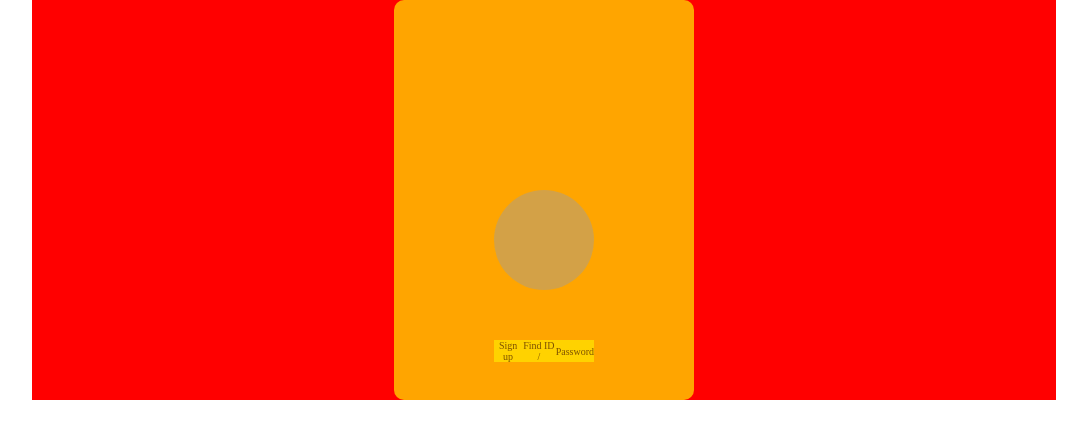
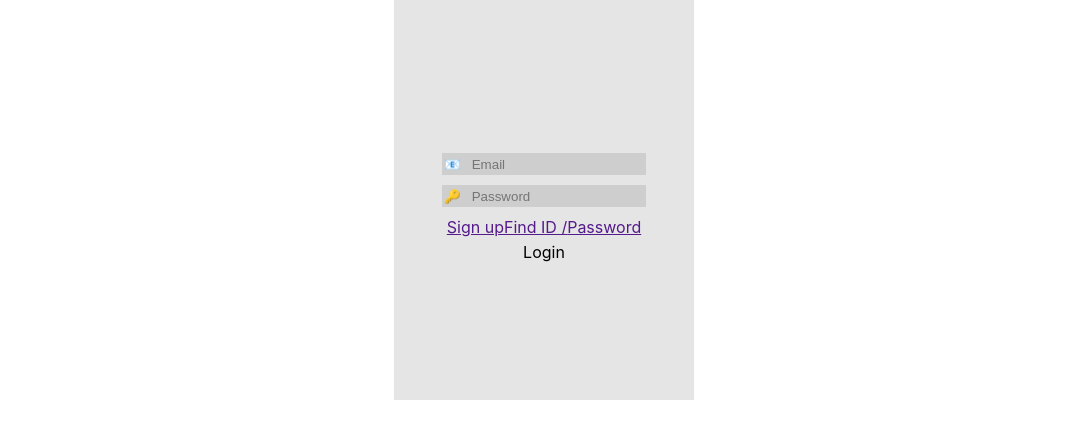
Before and after one commit to dzface/kh-mini-project, a React (Create React App) app: page / in a window 1280 px wide. Shown: the top 438 px of the page, without its empty margins (96-1183 px from the left). Built offline with nearby package versions, Linux system fonts and the light colour scheme; grey boxes are pictures that could not be loaded.

Commit message:
module.css 로 스타일 변경

```diff
--- a/src/Login-component.js
+++ b/src/Login-component.js
@@ -1,86 +1,12 @@
-import styled from "styled-components";
 import { useState } from "react";
-import imgLogo from "./image/person-icon2.png";
+import styles from "./css/loginpage.module.css";
+
 // useRef 쓰기
-
-const Container = styled.div`
-  width: 1024px;
-  display: flex; /* 부모 요소를 flex container로 설정 */
-  justify-content: center; /* 수평 가운데 정렬 */
-  align-items: center; /* 수직 가운데 정렬 */
-  margin: 0 auto;
-  background-color: red;
-`;
-const Box = styled.div`
-  width: 300px;
-  height: 400px;
-  display: flex; /* 자식 요소들을 flex container로 설정 */
-  flex-direction: column; /* 자식 요소들을 세로 방향으로 배열 */
-  justify-content: center; /* 수직 가운데 정렬 */
-  align-items: center; /* 수평 가운데 정렬 */
-  text-align: center;
-  border-radius: 10px;
-  background-color: orange;
-`;
-const ImegeItem = styled.div`
-  width: 100px;
-  height: 100px;
-  background-image: url("../image/person-icon2.png");
-  border-radius: 100%;
-  background-color: rgb(255, 255, 255, 0.3);
-  opacity: 0.9;
-  background-repeat: no-repeat;
-  background-size: cover;
-  margin-bottom: 50px;
-`;
-const Box_div = styled.div`
-  width: 100px;
-  height: 20px;
-  font-family: "GmarketSansMedium";
-  color: beige;
-  font-size: 10px;
-  border-radius: 2px;
-  opacity: 0.5;
-`;
-const LoginSub = styled.div`
-  width: 100%;
-  display: flex;
-  justify-content: left;
-  align-items: center;
-  margin: 10px 0;
-  background-color: yellow;
-`;
-const ATag = styled.a`
-  color: black;
-  text-decoration-line: none;
-`;
 
 const Loginpage = () => {
   return (
-    <Container>
-      <Box>
-        <Box_div>
-          <ImegeItem src={imgLogo}>
-          </ImegeItem>
-          <LoginSub>
-            <ATag>Sign up</ATag>
-            <ATag>Find ID /</ATag>
-            <ATag>Password</ATag>
-          </LoginSub>
-        </Box_div>
-      </Box>
-    </Container>
-  );
-};
-const LoginInput = styled.div`
-  border-width: 0 0 1px;
-  border-color: white;
-  background-color: unset;
-  margin-bottom: 10px; /* 원하는 마진 값으로 설정 */
-`;
-export default Loginpage;
-{
-  /* <div className="container">
+    <>
+      <div className="container">
         <div className="box">
           <p className="image-item"></p>
           <input type="email" placeholder="📧   Email" />
@@ -93,5 +19,8 @@ export default Loginpage;
           </p>
           <div className="finalCheck">Login</div>
         </div>
-</div> */
-}
+      </div>
+    </>
+  );
+};
+export default Loginpage;
--- a/src/css/loginpage.css
+++ b/src/css/loginpage.module.css
@@ -8,36 +8,26 @@
 }
 
 .box {
-  width: 300px;
-  height: 400px;
+  width: 500px;
+  height: 700px;
   display: flex; /* 자식 요소들을 flex container로 설정 */
   flex-direction: column; /* 자식 요소들을 세로 방향으로 배열 */
   justify-content: center; /* 수직 가운데 정렬 */
   align-items: center; /* 수평 가운데 정렬 */
   text-align: center;
-  border-radius:10px;
-  background-color: rgba(0, 0, 0, 0.1);
 }
 
 .box div {
   width: 100px;
   height: 20px;
-  font-family: 'GmarketSansMedium';
   color: beige;
   font-size: 10px;
-  border-radius: 2dvi;
+  border-radius: 10%;
+  background-color: black;
   opacity: 0.5;
-}
-.loginSub{
-  font-size: 10px;
-  color: white;
-  margin: 0
 }
 input[type="email"],
 input[type="password"] {
-  border-width: 0 0 1px;
-  border-color: white;
-  background-color: unset;
   margin-bottom: 10px; /* 원하는 마진 값으로 설정 */
 }
 .image-item{
@@ -45,7 +35,7 @@ input[type="password"] {
   height: 100px;
   background-image: url("../image/person-icon2.png");
   border-radius: 100%;
-  background-color: rgb(255, 255, 255,0.3);
+  background-color: rgb(255, 255, 255,0.5);
   opacity: 0.9;
   background-repeat: no-repeat;
   background-size: cover;
@@ -53,28 +43,7 @@ input[type="password"] {
 }
 p{
   display: flex;
-  justify-content:left;
+  justify-self: center;
   align-items: center;
+  margin: 5px;
 }
-.caution{
-  display:hidden;
-  font-size: 10px;
-  color:orangered;
-}
-.loginSub{
-  display: flex;
-  justify-content:left;
-  align-items: center;
-  margin: 10px 0;
-}
-.loginSub a{
-  margin-left: 20px;
-}
-a{
-  color: inherit;
-  text-decoration-line:none;
-}
-.finalCheck{
-  background-color: black;
-
-}
```
Lines whose indentation alone changed are shown as unchanged.
